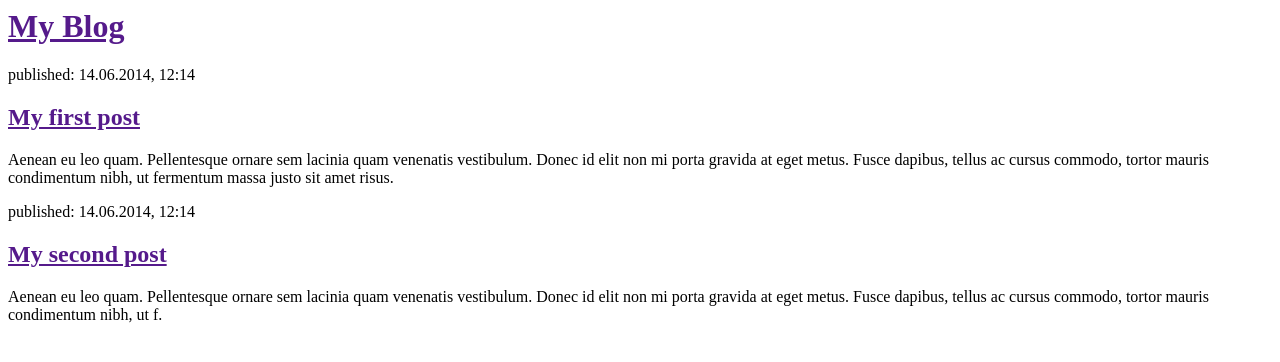
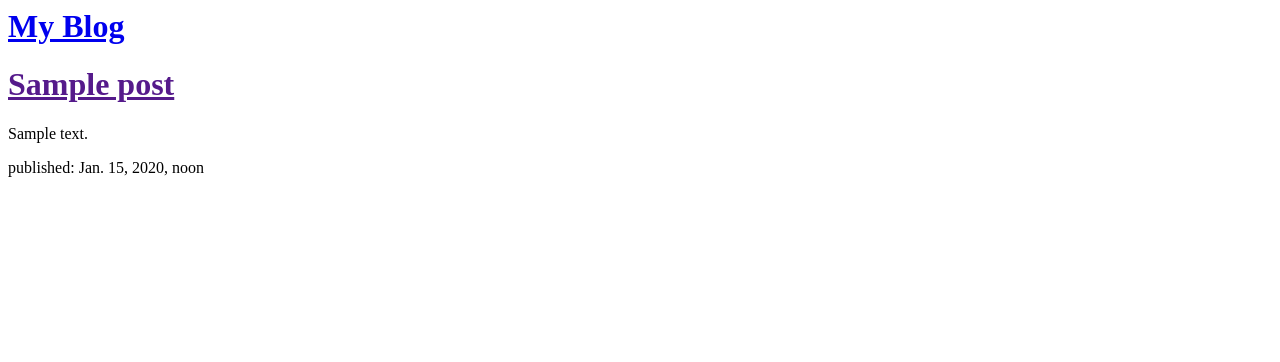
Before and after one commit to yevhenii-khokhlov/my-first-blog, a Django app: page / in a window 1280 px wide. Shown: the top 362 px of the page. Run offline with Django 3.2, Linux system fonts and the light colour scheme; tables that the repository leaves empty hold one stand-in row (values such as "Sample post").

Commit message:
Modified templates to display posts from database.

```diff
--- a/blog/templates/blog/post_list.html
+++ b/blog/templates/blog/post_list.html
@@ -1,22 +1,14 @@
-<html>
 <head>
     <title>ykhokhlov</title>
 </head>
-    <body>
 <div>
-            <h1><a href="">My Blog</a></h1>
+    <h1><a href="/">My Blog</a></h1>
 </div>
 
+{% for post in posts %}
     <div>
-            <p>published: 14.06.2014, 12:14</p>
-            <h2><a href="">My first post</a></h2>
-            <p>Aenean eu leo quam. Pellentesque ornare sem lacinia quam venenatis vestibulum. Donec id elit non mi porta gravida at eget metus. Fusce dapibus, tellus ac cursus commodo, tortor mauris condimentum nibh, ut fermentum massa justo sit amet risus.</p>
+        <h1><a href="">{{ post.title }}</a></h1>
+        <p>{{ post.text|linebreaksbr }}</p>
+        <p>published: {{ post.published_date }}</p>
     </div>
-
-        <div>
-            <p>published: 14.06.2014, 12:14</p>
-            <h2><a href="">My second post</a></h2>
-            <p>Aenean eu leo quam. Pellentesque ornare sem lacinia quam venenatis vestibulum. Donec id elit non mi porta gravida at eget metus. Fusce dapibus, tellus ac cursus commodo, tortor mauris condimentum nibh, ut f.</p>
-        </div>
-    </body>
-</html>
+{% endfor %}
--- a/blog/views.py
+++ b/blog/views.py
@@ -1,5 +1,9 @@
 from django.shortcuts import render
+from django.utils import timezone
+
+from .models import Post
 
 
 def post_list(request):
-    return render(request, 'blog/post_list.html', {})
+    posts = Post.objects.filter(published_date__lte=timezone.now()).order_by('published_date')
+    return render(request, 'blog/post_list.html', {"posts": posts})
```
Lines whose indentation alone changed are shown as unchanged.
